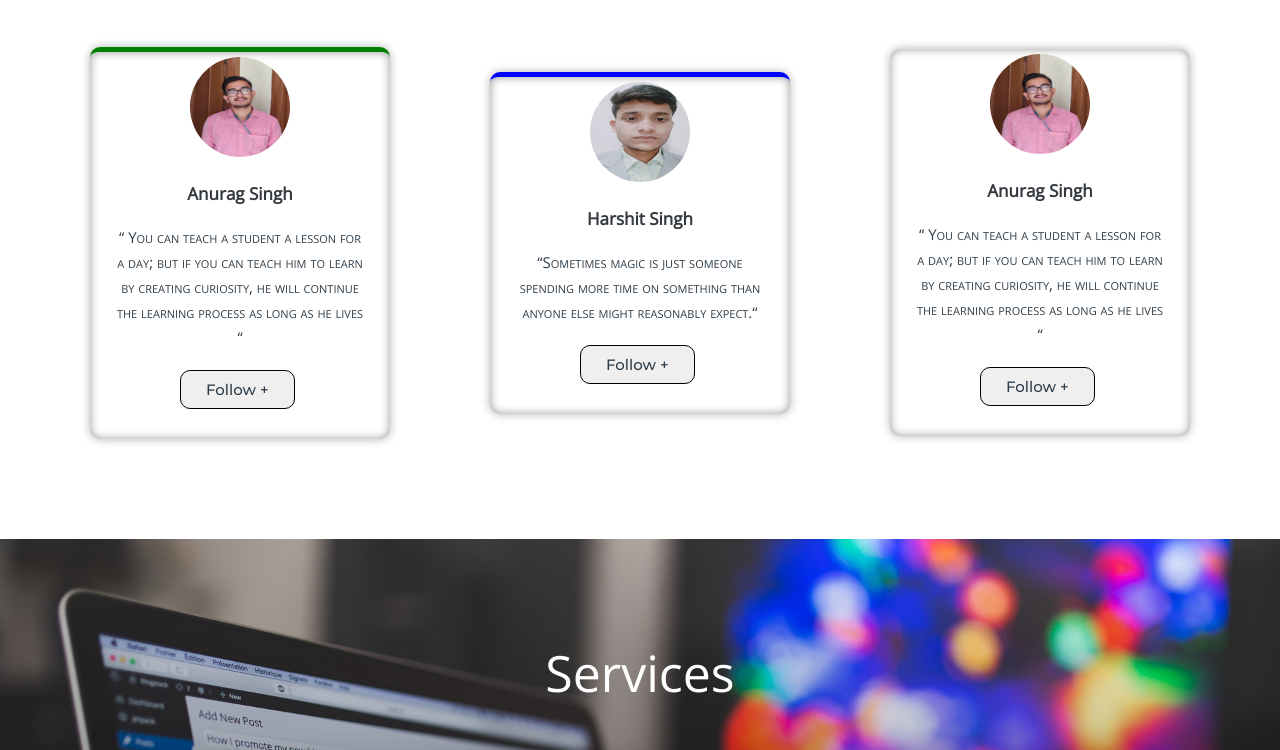
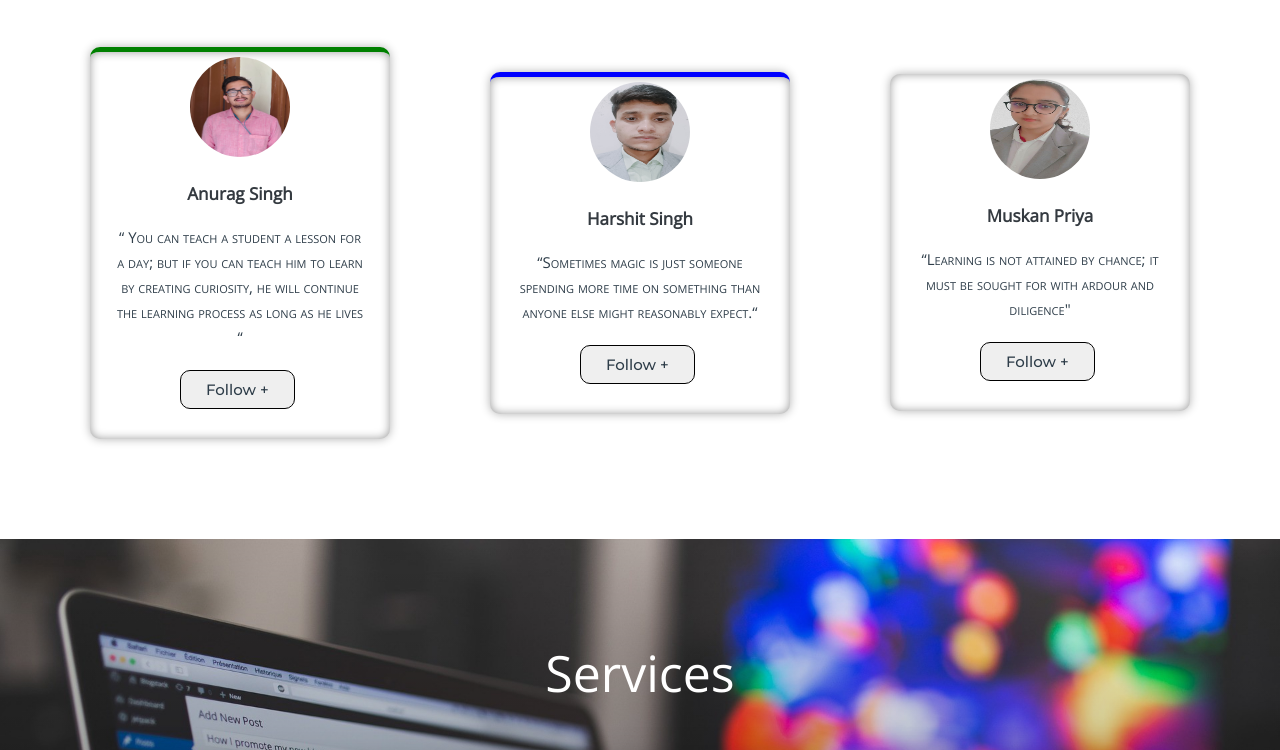
Before and after one commit to Anurag-Singh-20112002/Study-Up, a plain HTML site: page index.html in a window 1280 px wide. Shown: the part 2974-3724 px from the top of the page. Drawn offline with nearby package versions, Linux system fonts and the light colour scheme.

Commit message:
Update index.html

```diff
--- a/index.html
+++ b/index.html
@@ -155,12 +155,12 @@
 				</center>
 			</div>
 			<div class="card">
-				<center><img src="images/creator/Anurag.jpeg"></center>
-				<center><div class="card-title">Anurag Singh</div>
+				<center><img src="images/creator/Muskan.jpeg"></center>
+				<center><div class="card-title">Muskan Priya</div>
 				<div id="detail">
-					<p>“ You can teach a student a lesson for a day; but if you can teach him to learn by creating curiosity, he will continue the learning process as long as he lives “</p>
+					<p>“Learning is not attained by chance; it must be sought for with ardour and diligence"</p>
 					<div class="duty"></div>
-					<a href="https://www.linkedin.com/in/anurag-singh-0204a71b8/" target="_blank"><button class="btn-roshan">Follow +</button></a>
+					<a href="https://www.linkedin.com/in/muskan-priya-69761b22b" target="_blank"><button class="btn-roshan">Follow +</button></a>
 				</div>
 				</center>
 			</div>
@@ -309,9 +309,9 @@
 					<a href="#"><img src="images/icon\ytube.png"></a>
 					<a href="#"><img src="images/icon\linkedin.png"></a>
 				</div><br><br>
-				<p class="rights-text">Copyright © 2023 Created By Anurag Singh, Harshit, Muskaan Priya All Rights Reserved.</p>
+				<p class="rights-text">Copyright © 2023 Created By Anurag Singh, Harshit, Muskan Priya All Rights Reserved.</p>
 				<br><p><img src="images/icon/location.png"> GLA University<br>Mathura, Uttar Pradesh</p><br>
-				<p><img src="images/icon/phone.png" alt=""> +91-1234-567-890<br><img src="images/icon/mail.png">&nbsp; Study_Uponline@gmail.com</p>
+				<p><img src="images/icon/phone.png" alt="phone"> +91-1234-567-890<br><img src="images/icon/mail.png">&nbsp; Study_Uponline@gmail.com</p>
 			</div>
 			<div class="right-col">
 				<h1 style="color: #fff">Our Newsletter</h1>
```
